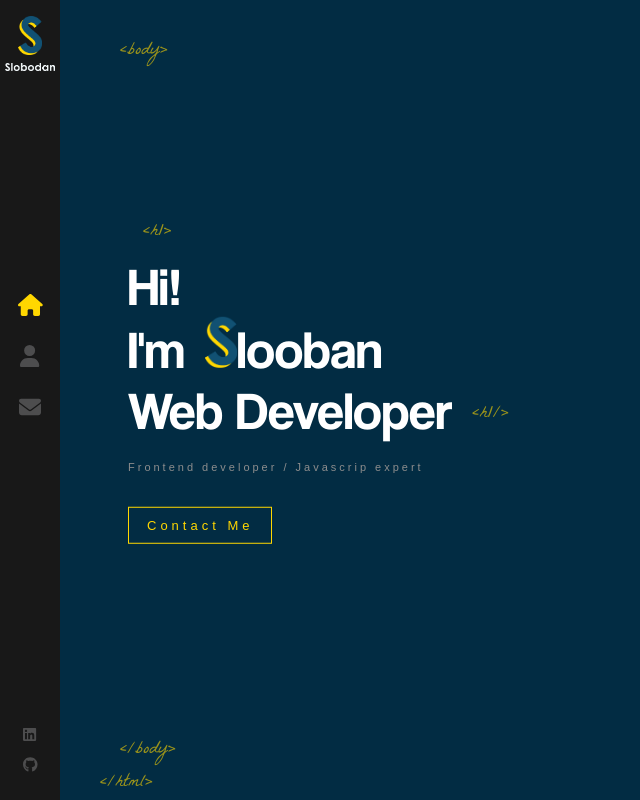
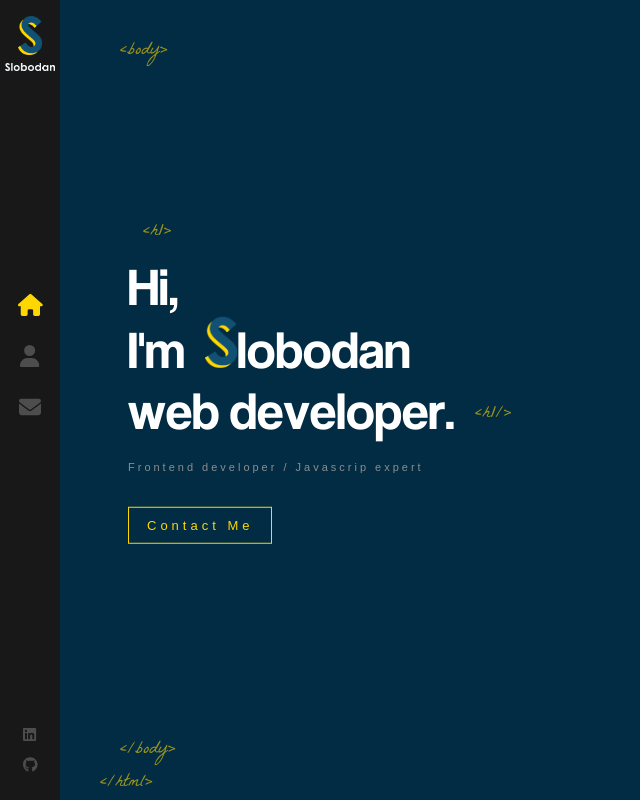
Before and after one commit to RedDunadan/react-portfolio, a React (Create React App) app: page / in a window 1280 px wide. Shown: the whole page, without its empty margins (0-640 px from the left). Built offline with nearby package versions, Linux system fonts and the light colour scheme.

Commit message:
animated letters home done

```diff
--- a/src/components/AnimatedLetters/index.js
+++ b/src/components/AnimatedLetters/index.js
@@ -1 +1,17 @@
-clear
+import './index.scss';
+
+const AnimatedLetters = ({ letterClass, strArray, idx }) => {
+    return(
+        <span>
+            {
+                strArray.map((char, i) => (
+                <span key={char+i} className={`${letterClass} _${i+idx}`}>
+                    {char}
+                </span>
+                ))
+            }
+        </span>
+    )
+}
+
+export default AnimatedLetters;
--- /dev/null
+++ b/src/components/AnimatedLetters/index.scss
@@ -0,0 +1,26 @@
+.text-animate {
+    display: inline-block;
+    opacity: 0;
+    animation: bounceIn 1s 1s;
+    animation-fill-mode: forwards;
+    min-width: 10px;
+
+
+}
+
+.text-animate-hover {
+    min-width: 10px;
+    display: inline-block;
+    animation-fill-mode: both;
+
+    &:hover {
+        animation: rubberBand 1s;
+        color: #ffd700;
+    }
+}
+
+@for $i from 1 through 35 {
+    .text-animate._#{$i} {
+        animation-delay: #{$i / 10}s;
+    }
+}
--- a/src/components/Home/index.js
+++ b/src/components/Home/index.js
@@ -1,18 +1,35 @@
+import { useState, useEffect } from 'react';
 import LogoTitle from '../../assets/images/logo-s.png';
 import { Link } from 'react-router-dom';
 import './index.scss';
+import AnimatedLetters from '../AnimatedLetters';
 
 
 const Home = () => {
 
+    const [letterClass, setLetterClass] = useState('text-animate');
+    const nameArray = ['l', 'o', 'b', 'o', 'd', 'a', 'n'];
+    const jobArray = ['w', 'e', 'b', ' ', 'd', 'e', 'v', 'e', 'l', 'o', 'p', 'e', 'r', '.'];
+
+    useEffect(() => {
+        setTimeout(() => {
+            return setLetterClass('text-animate-hover')
+        }, 4000)
+    }, [])
+
     return (
         <div className='container home-page'>
             <div className="text-zone">
-                <h1>Hi! <br /> I'm
+                <h1>
+                <span className={letterClass}>H</span>
+                <span className={`${letterClass} _12` }>i,</span>
+                <br />
+                <span className={`${letterClass} _13` }>I</span>
+                <span className={`${letterClass} _14` }>'m</span>
                 <img src={LogoTitle} alt='developer' />
-                looban
+                <AnimatedLetters letterClass={letterClass} strArray={nameArray} idx={15} />
                 <br />
-                Web Developer
+                <AnimatedLetters letterClass={letterClass} strArray={jobArray} idx={22} />
                 </h1>
                 <h2>Frontend developer / Javascrip expert</h2>
                 <Link to='/contact' className='flat-button'>Contact Me</Link>
```
